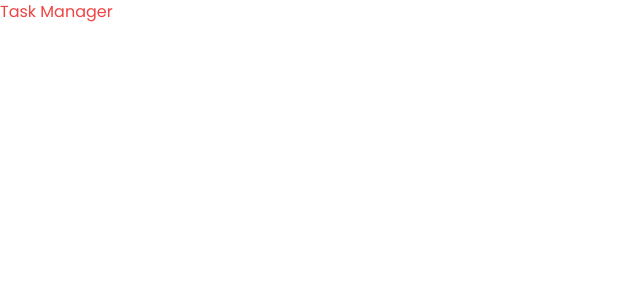
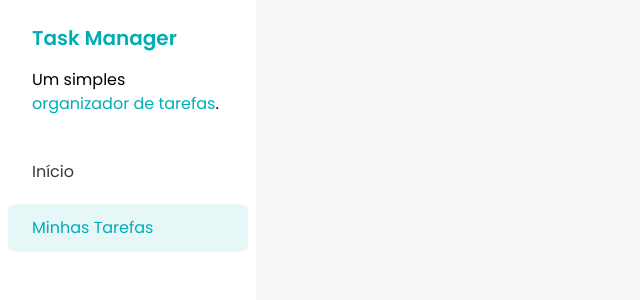
Before and after one commit to valmir-vasconcelos/fsc-task-manager, a React (Vite) app: page / in a window 1280 px wide. Shown: the top 300 px of the page, without its empty margins (0-640 px from the left). Built offline with nearby package versions, Linux system fonts and the light colour scheme.

Commit message:
Adicionados componentes Sidebar e SidebarButton

```diff
--- a/src/App.tsx
+++ b/src/App.tsx
@@ -1,15 +1,10 @@
-
+import Sidebar from "./components/Sidebar"
 
 function App() {
 
-  return (
-    <div className="text-red-500">
-
-      <h1>Task Manager</h1>
-
-    </div>
-
-  )
+    return (
+        <Sidebar />
+    )
 }
 
 export default App
--- /dev/null
+++ b/src/components/Sidebar.jsx
@@ -0,0 +1,21 @@
+import SidebarButton from "./SidebarButton";
+
+const Sidebar = () => {
+  return (
+    <div className="h-screen bg-white w-64">
+      <div className="px-8 py-6 space-y-4">
+        <h1 className="text-xl font-semibold text-[#00ADB5]">Task Manager</h1>
+        <p>
+          Um simples{" "}
+          <span className="text-[#00ADB5]">organizador de tarefas</span>.
+        </p>
+      </div>
+      <div className="flex flex-col p-2 gap-2">
+        <SidebarButton variant="unselected">Início</SidebarButton>
+        <SidebarButton variant="selected">Minhas Tarefas</SidebarButton>
+      </div>
+    </div>
+  );
+};
+
+export default Sidebar;
--- /dev/null
+++ b/src/components/SidebarButton.jsx
@@ -0,0 +1,16 @@
+const SidebarButton = ({ children, variant }) => {
+  const getVariantClasses = () => {
+    if (variant === "unselected") {
+      return "text-[#35383E]";
+    } else if (variant === "selected") {
+      return "bg-[#E6F7F8] text-[#00ADB5]";
+    }
+  };
+  return (
+    <a href="#" className={`px-6 py-3 rounded-lg ${getVariantClasses()}`}>
+      {children}
+    </a>
+  );
+};
+
+export default SidebarButton;
--- a/src/index.css
+++ b/src/index.css
@@ -54,7 +54,8 @@
 
   @font-face {
     font-family: "Poppins";
-        src: url("/src/assets/fonts/Poppins-ExtraLightItalic.ttf") format("truetype");
+    src: url("/src/assets/fonts/Poppins-ExtraLightItalic.ttf")
+      format("truetype");
     font-weight: 200;
     font-style: italic;
   }
@@ -129,4 +130,7 @@
     font-style: italic;
   }
 
+  body {
+    @apply bg-[#f8f8f8];
   }
+}
```
Lines whose indentation alone changed are shown as unchanged.
